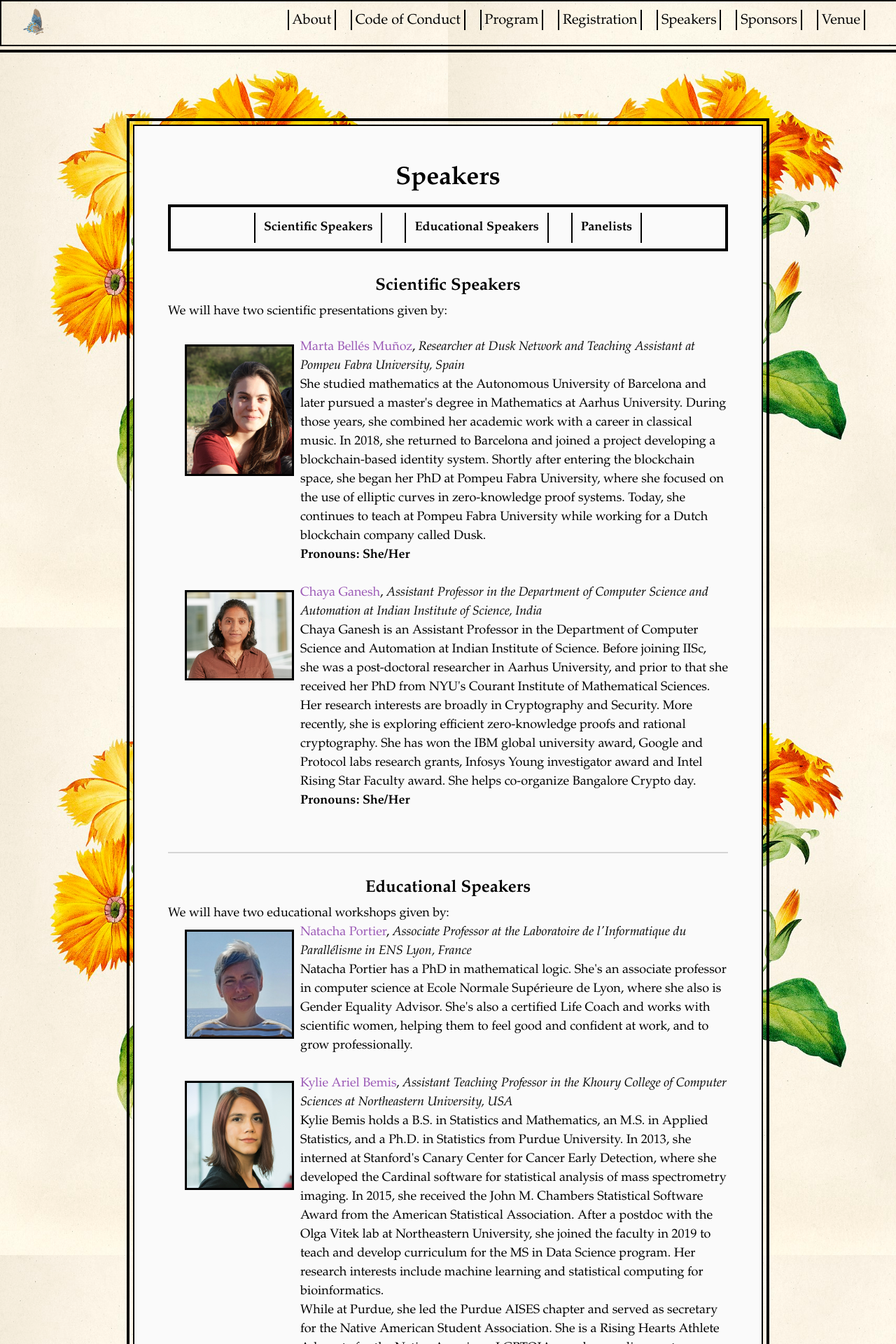
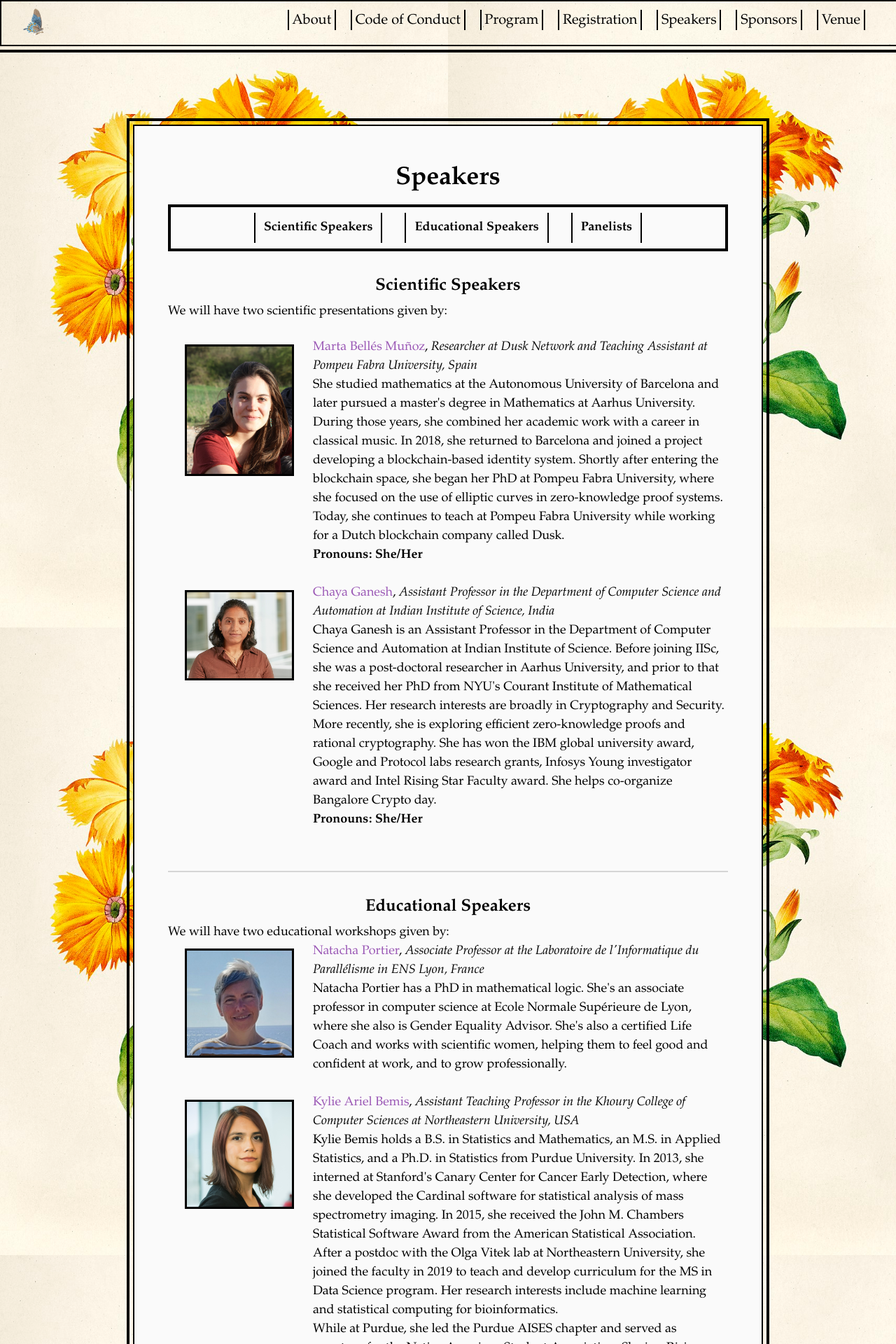
Before and after one commit to women-in-cryptography/decryptingdiversity.github.io, a Jekyll site: the page built from speakers.html, in a window 1280 px wide. Shown: the top 1920 px of the page at 70% size. Built offline with Jekyll 4.4.1, drawn with Linux system fonts in a browser that asks for light colours.

Commit message:
Responsive

```diff
--- a/css/main.scss
+++ b/css/main.scss
@@ -595,6 +595,7 @@
   display: flex;
   align-items: flex-start;
   margin-bottom: 1.5em;
+  gap: 1em;
 }
 
 .speaker-img {
@@ -603,4 +604,23 @@
   margin-right: .5em;
   margin-top: .5em;
   border: 3px solid black;
+  flex-shrink: 0;
 }
+
+@media screen and (max-width: 600px) {
+  .speaker-in {
+    flex-direction: column;
+    align-items: center;
+    text-align: center;
+  }
+
+  .speaker-img {
+    width: 120px;
+    margin-bottom: 1em;
+  }
+
+  .speaker-in div {
+    text-align: left;
+    width: 100%;
+  }
+}
```
